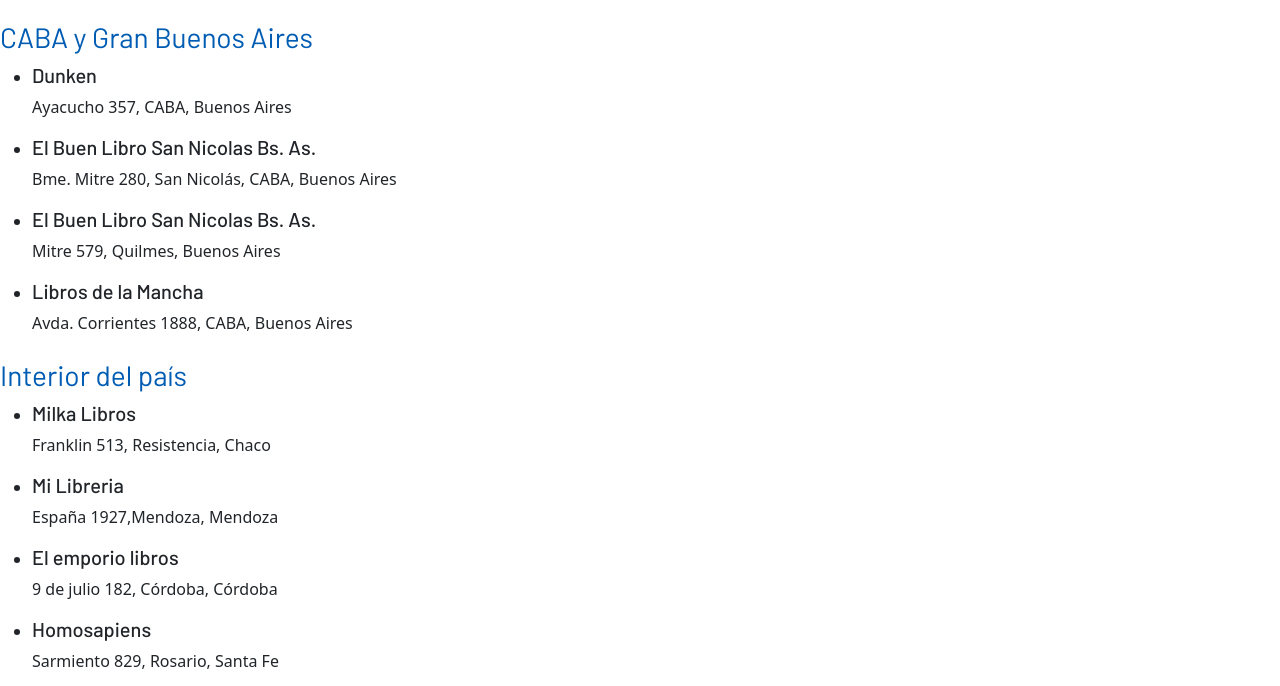
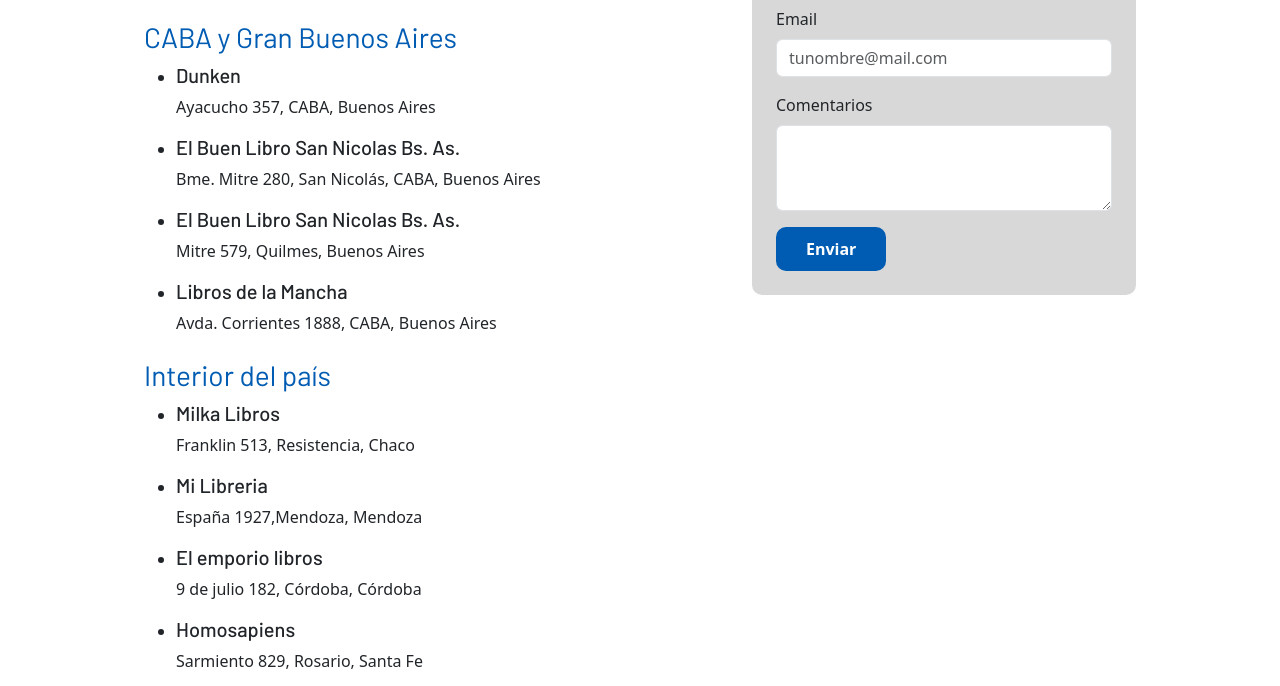
Before and after one commit to florikofs/entrega_final, a website: page pages/contacto.html in a window 1280 px wide. Shown: the part 290-976 px from the top of the page. Drawn offline with nearby package versions, Linux system fonts and the light colour scheme.

Commit message:
Ajustes grilla contacto

```diff
--- a/pages/contacto.html
+++ b/pages/contacto.html
@@ -43,14 +43,17 @@
             </div>
         </nav>
     </header>
-    <main>
-        <div class="contacto_body">
+
+    <main class="contacto_main">
+        <div class="contacto_body contenedor">
+            <section class="info">
                 <div>
                     <h2>Puntos de venta</h2>
                     <p>Podés conseguir "El tercer corpusculo" en los siguientes locales (acordar envíos a domicilio
                         directamente con el local). <br>
                         También podés escribirnos y dejarnos tus comentarios. Te contactaremos a la brevedad.
                     </p>
+                </div>
                 <div class="locales">
                     <h3>
                         CABA y Gran Buenos Aires
@@ -100,9 +103,10 @@
                             <p>Lisandro de la Torre 464, San Pedro de Jujuy, Jujuy</p>
                         </li>
                     </ul>
-                    <div>
                 </div>
-                    <div class="contacto_form">
+            </section>
+            <section class="contacto_form">
+                <h3>Contactanos</h3>
                 <form action="#" method="get">
                     <!-- Bootstrap form -->
                     <div class="mb-3">
@@ -119,8 +123,7 @@
                     </div>
                     <button>Enviar</button>
                 </form>
-                    </div>
-
+            </section>
         </div>
     </main>
 
--- a/scss/sections/_clases_globales.scss
+++ b/scss/sections/_clases_globales.scss
@@ -15,12 +15,6 @@
     font-size: 16px;
 }
 
-.contenedor {
-    max-width: 992px;
-    height: 100%;
-    width: 100%;
-}
-
 .txt_destacado {
     font-family: font-main, serif;
     color: $maincolor;
@@ -30,13 +24,19 @@
 }
 
 // ESTILOS ELEMENTOS
-// main {
-//     display: flex;
-//     flex-direction: column;
-//     justify-content: center;
-//     align-items: center;
-//     height: 100%;
-// }
+.contenedor {
+    max-width: 992px;
+    height: 100%;
+    width: 100%;
+}
+
+main {
+    display: flex;
+    flex-direction: column;
+    justify-content: center;
+    align-items: center;
+    height: 100%;
+}
 
 button {
     color: white;
--- a/scss/sections/_s_autor.scss
+++ b/scss/sections/_s_autor.scss
@@ -1,5 +1,5 @@
 .autor_main {
-    height: 100vh;
+    // height: 100vh;
     background-image: url('../resources/space1.jpg');
     background-size: cover;
     background-position: center;
--- a/scss/sections/_s_contacto.scss
+++ b/scss/sections/_s_contacto.scss
@@ -1,8 +1,14 @@
+.contacto_main {
+    padding: 0px 60px;
+
     .contacto_body {
         display: grid;
-    grid-template-columns: 500px 400px;
+        grid-template-columns: 1.5fr 1fr;
+        gap: 32px;
         margin: 60px 0;
+        max-width: 992px;
 
+        .info {
             .locales {
                 margin: 24px 0px;
 
@@ -10,22 +16,26 @@
                     color: $maincolor;
                 }
             }
+        }
 
         .contacto_form {
-        margin-left: 40px;
+            // margin-left: 40px;
+            padding: 24px;
+            background-color: $grey_s;
+            border-radius: 10px;
+            max-width: 400px;
+            height: fit-content;
+        }
     }
 }
 
 
 // Media Queries
-
-// @media (max-width: 992px) {
-//     .contacto_body {
-//         grid-template-columns: 1fr;
-
-//         .contacto_form {
-//             margin-left: 0px;
-//             max-width: 400px;
-//         }
-//     }
-// }
+@media (max-width: 992px) {
+    .contacto_main {
+        .contacto_body {
+            grid-template-columns: 1fr;
+            max-width: 100%;
+        }
+    }
+}
--- a/scss/sections/_s_index.scss
+++ b/scss/sections/_s_index.scss
@@ -1,10 +1,10 @@
 .home_main {
+    padding: 0px 60px;
     color: white;
     height: 100vh;
     background-image: url('../resources/space2.jpg');
     background-size: cover;
     background-position: center;
-    padding: 0px 60px;
 
     .contenedor {
         align-items: flex-start;
```
Also changed, not shown: pages/sinopsis.html (+1 -1 lines), css/style.css, pages/prueba.html (added). Lines whose indentation alone changed are shown as unchanged.
